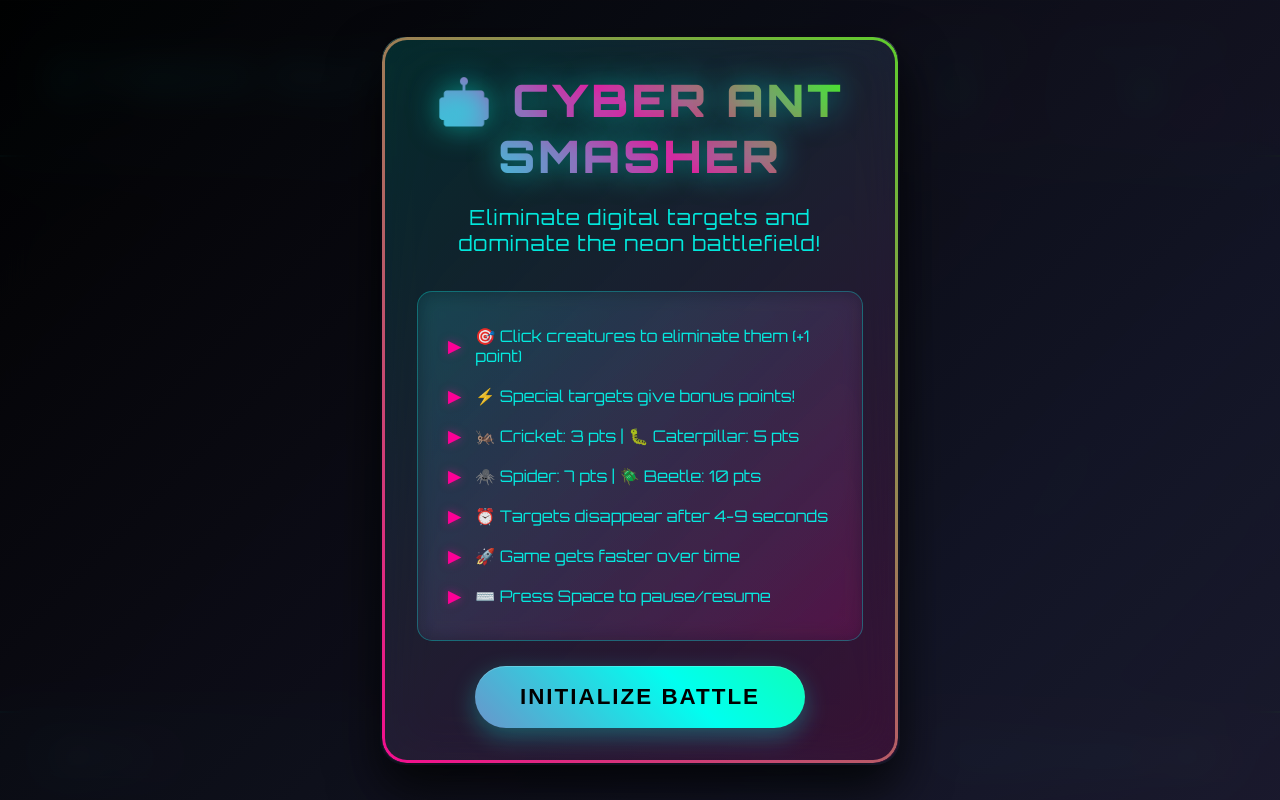
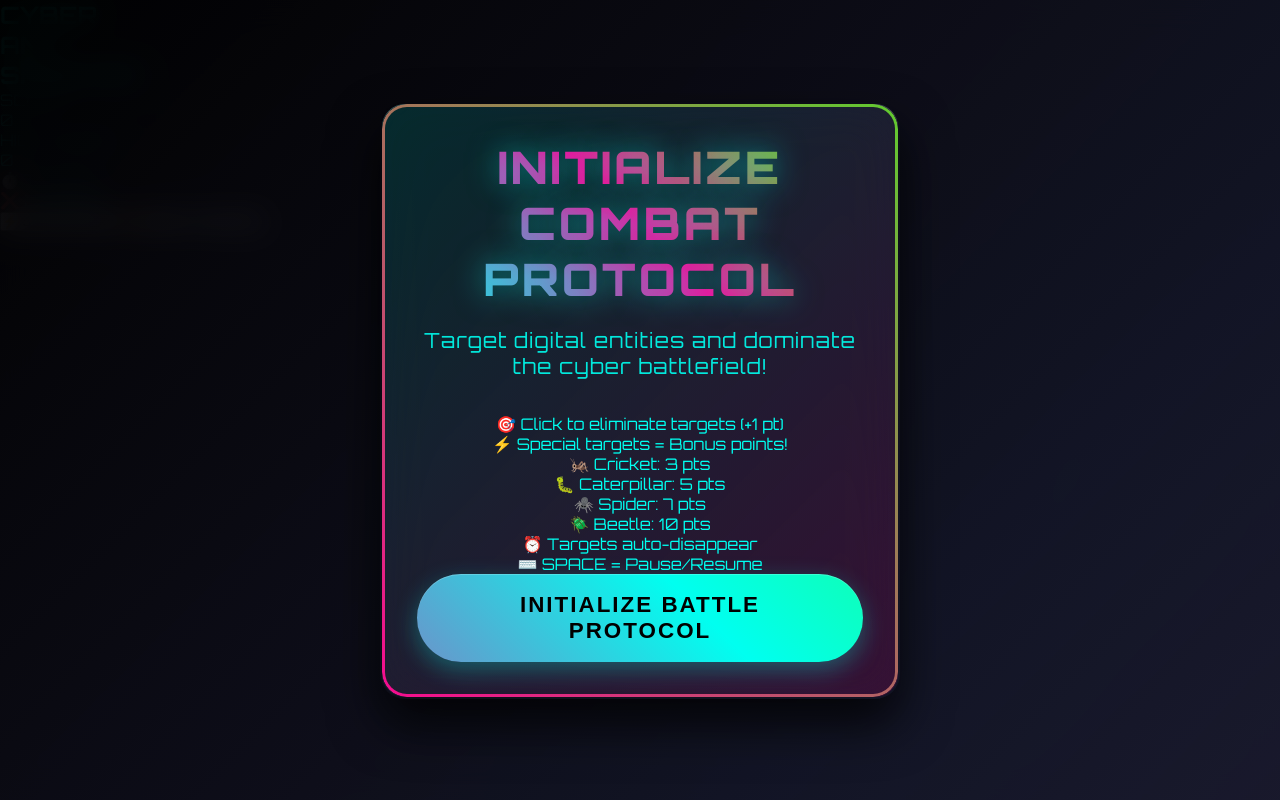
Before and after one commit to UzitheI/lsp_ant_smasher.github.io, a plain HTML site: page index.html in a window 1280 px wide. Drawn offline with Linux system fonts and the light colour scheme.

Commit message:
updated structure of the entire page

```diff
--- a/index.html
+++ b/index.html
@@ -13,66 +13,120 @@
     <link rel="stylesheet" href="style.css" />
   </head>
   <body>
-    <div class="insect-arena-wrapper">
-      <header class="trophy-dashboard">
-        <h1>CYBER ANT SMASHER</h1>
-        <div class="points-display-zone">
-          <div class="metric-card">
-            <span class="info-tag">Score:</span>
-            <span id="current-score">0</span>
+    <div class="game-container">
+      <!-- Left Sidebar with Stats -->
+      <aside class="stats-sidebar">
+        <div class="game-logo">
+          <h1>CYBER<br />ANT<br />SMASHER</h1>
         </div>
-          <div class="metric-card">
-            <span class="info-tag">High Score:</span>
-            <span id="high-score">0</span>
+
+        <div class="score-section">
+          <div class="score-card primary">
+            <div class="score-label">SCORE</div>
+            <div class="score-value" id="current-score">0</div>
+          </div>
+
+          <div class="score-card secondary">
+            <div class="score-label">HIGH SCORE</div>
+            <div class="score-value" id="high-score">0</div>
           </div>
         </div>
-      </header>
 
+        <div class="game-stats">
+          <div class="stat-item">
+            <span class="stat-icon">⏱️</span>
+            <span class="stat-label">Time</span>
+            <span class="stat-value" id="game-time">0s</span>
+          </div>
+
+          <div class="stat-item">
+            <span class="stat-icon">❌</span>
+            <span class="stat-label">Missed</span>
+            <span class="stat-value" id="missed-ants">0</span>
+          </div>
+        </div>
+
+        <div class="control-buttons">
+          <button class="control-btn primary" id="start-btn">
+            <span class="btn-icon">⚡</span>
+            <span class="btn-text">START BATTLE</span>
+          </button>
+
+          <button class="control-btn secondary" id="pause-btn">
+            <span class="btn-icon">⏸️</span>
+            <span class="btn-text">PAUSE</span>
+          </button>
+
+          <button class="control-btn tertiary" id="restart-btn">
+            <span class="btn-icon">🔄</span>
+            <span class="btn-text">RESET</span>
+          </button>
+        </div>
+      </aside>
+
+      <!-- Main Game Area -->
+      <main class="game-arena">
         <div class="battlefield-canvas" id="game-area">
+          <!-- Game overlay modal -->
           <div class="welcome-modal" id="game-overlay">
             <div class="intro-panel">
-            <h2>🤖 CYBER ANT SMASHER</h2>
-            <p>Eliminate digital targets and dominate the neon battlefield!</p>
-            <div class="gameplay-guide">
-              <div class="guide-rule">
-                🎯 Click creatures to eliminate them (+1 point)
+              <h2>INITIALIZE COMBAT PROTOCOL</h2>
+              <p>Target digital entities and dominate the cyber battlefield!</p>
+
+              <div class="instruction-grid">
+                <div class="instruction-item">
+                  <span class="instruction-icon">🎯</span>
+                  <span class="instruction-text"
+                    >Click to eliminate targets (+1 pt)</span
+                  >
                 </div>
-              <div class="guide-rule">
-                ⚡ Special targets give bonus points!
+
+                <div class="instruction-item">
+                  <span class="instruction-icon">⚡</span>
+                  <span class="instruction-text"
+                    >Special targets = Bonus points!</span
+                  >
                 </div>
-              <div class="guide-rule">
-                🦗 Cricket: 3 pts | 🐛 Caterpillar: 5 pts
+
+                <div class="instruction-item">
+                  <span class="instruction-icon">🦗</span>
+                  <span class="instruction-text">Cricket: 3 pts</span>
                 </div>
-              <div class="guide-rule">🕷️ Spider: 7 pts | 🪲 Beetle: 10 pts</div>
-              <div class="guide-rule">
-                ⏰ Targets disappear after 4-9 seconds
+
+                <div class="instruction-item">
+                  <span class="instruction-icon">🐛</span>
+                  <span class="instruction-text">Caterpillar: 5 pts</span>
                 </div>
-              <div class="guide-rule">🚀 Game gets faster over time</div>
-              <div class="guide-rule">⌨️ Press Space to pause/resume</div>
+
+                <div class="instruction-item">
+                  <span class="instruction-icon">🕷️</span>
+                  <span class="instruction-text">Spider: 7 pts</span>
                 </div>
-            <button
-              class="launch-trigger"
-              id="start-btn"
-              aria-label="Start Game"
-            >
-              INITIALIZE BATTLE
-            </button>
+
+                <div class="instruction-item">
+                  <span class="instruction-icon">🪲</span>
+                  <span class="instruction-text">Beetle: 10 pts</span>
+                </div>
+
+                <div class="instruction-item">
+                  <span class="instruction-icon">⏰</span>
+                  <span class="instruction-text">Targets auto-disappear</span>
+                </div>
+
+                <div class="instruction-item">
+                  <span class="instruction-icon">⌨️</span>
+                  <span class="instruction-text">SPACE = Pause/Resume</span>
+                </div>
+              </div>
+
+              <button class="launch-trigger">INITIALIZE BATTLE PROTOCOL</button>
             </div>
           </div>
         </div>
-
-      <div class="action-panel">
-        <button class="command-button" id="restart-btn">🔄 RESET</button>
-        <button class="command-button" id="pause-btn">⏸️ PAUSE</button>
-        <div class="performance-metrics">
-          <span>Time: <span id="game-time">0</span>s</span>
-          <span>Targets Missed: <span id="missed-ants">0</span></span>
-        </div>
-      </div>
+      </main>
     </div>
 
     <div id="sound-container"></div>
-
     <script src="script.js"></script>
   </body>
 </html>
```
Lines whose indentation alone changed are shown as unchanged.
